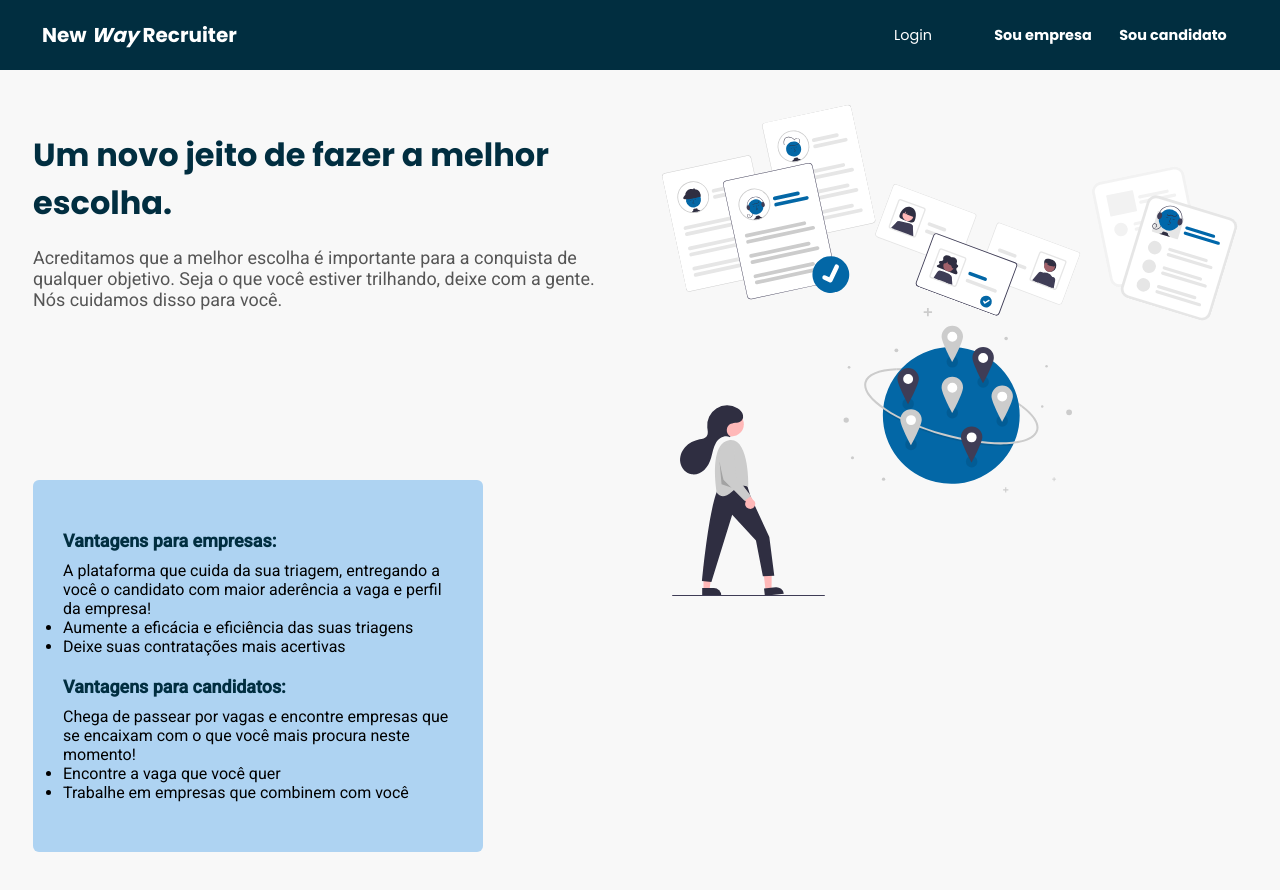
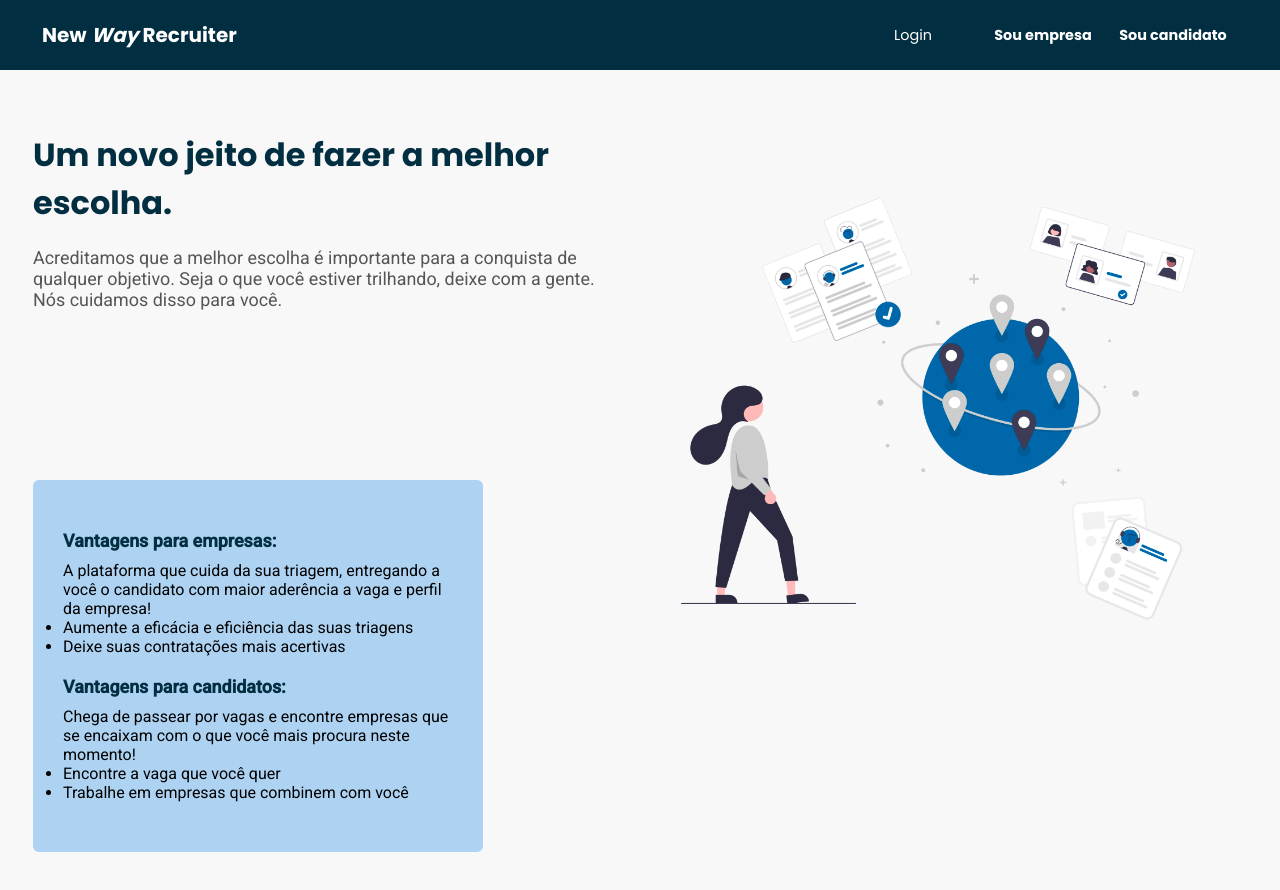
Before and after one commit to isabellasantiago/New_Way_Recruiter, a React (Create React App) app: page / in a window 1280 px wide. Shown: the top 890 px of the page. Built offline with nearby package versions, Linux system fonts and the light colour scheme.

Commit message:
pequenos ajustes nas telas Login e Home, como adicionado um icone de login e ajustado a imagem em HOME

```diff
--- a/package.json
+++ b/package.json
@@ -3,6 +3,8 @@
   "version": "0.1.0",
   "private": true,
   "dependencies": {
+    "@material-ui/core": "^4.12.3",
+    "@material-ui/icons": "^4.11.2",
     "@testing-library/jest-dom": "^5.11.4",
     "@testing-library/react": "^11.1.0",
     "@testing-library/user-event": "^12.1.10",
--- a/src/pages/Home/Home.js
+++ b/src/pages/Home/Home.js
@@ -1,12 +1,8 @@
 import React from 'react';
 
 
-import aroundTheWorldImg from '../../assets/images/aroundTheWorld.svg';
-import hireImg from '../../assets/images/hire.svg';
-import hiringImg from '../../assets/images/hiring.svg';
-import resumeImg from '../../assets/images/resume.svg';
+import aroundTheWorldImg from '../../assets/images/aroundTheWorld.png';
 
-import {Login} from '../Login/Login';
 
 import './home.scss';
 
@@ -49,12 +45,7 @@ export function Home() {
                     </div>
                 </div>
                 <div id="images">
-                    <div>
-                        <img src={hiringImg} id="hiring"/>
-                        <img src={hireImg} id="hire"/>
-                        <img src={resumeImg} id="resume"/>
-                        <img src={aroundTheWorldImg} id="aroundTheWorld"/>
-                    </div>
+                        <img src={aroundTheWorldImg} id="aroundTheWorld" alt="imagem que representa o recrutamento no mundo todo"/>
                 </div>
             </main>
         </div>
--- a/src/pages/Home/home.scss
+++ b/src/pages/Home/home.scss
@@ -139,24 +139,10 @@
         #images{
             height: 100vh;
 
-            img{
-                max-width: 200px;
+            #aroundTheWorld{
+                max-width: 600px;
             }
-            #hiring{
-                transform: rotate(-12.13deg);
-            }
-            #hire{
-                transform: rotate(20.39deg);
-            }
-            #resume{
-                width: 150px;
-                transform: rotate(16.95deg);
-                position: relative;
-                top: 0px; left: 10px;
-            }
-            #aroundTheWorld{
-                max-width: 400px;
-            }
+
         }
     }
 }
--- a/src/pages/Login/Login.js
+++ b/src/pages/Login/Login.js
@@ -1,5 +1,5 @@
 import React from 'react';
-
+import ExitToAppIcon from '@material-ui/icons/ExitToApp';
 
 import './login.scss';
 
@@ -34,7 +34,10 @@ export function Login(){
                 </div>
 
                 <button>
-                    <img id="login-icon" src="#"/>
+                    <ExitToAppIcon
+                    color="white"
+                    fontSize="small"
+                    />
                     Entrar
                 </button>
             </div>
```
Also changed, not shown: src/pages/FormCandidate/Form.js (deleted), 2 other files (tests, documents, lock files or other folders).
